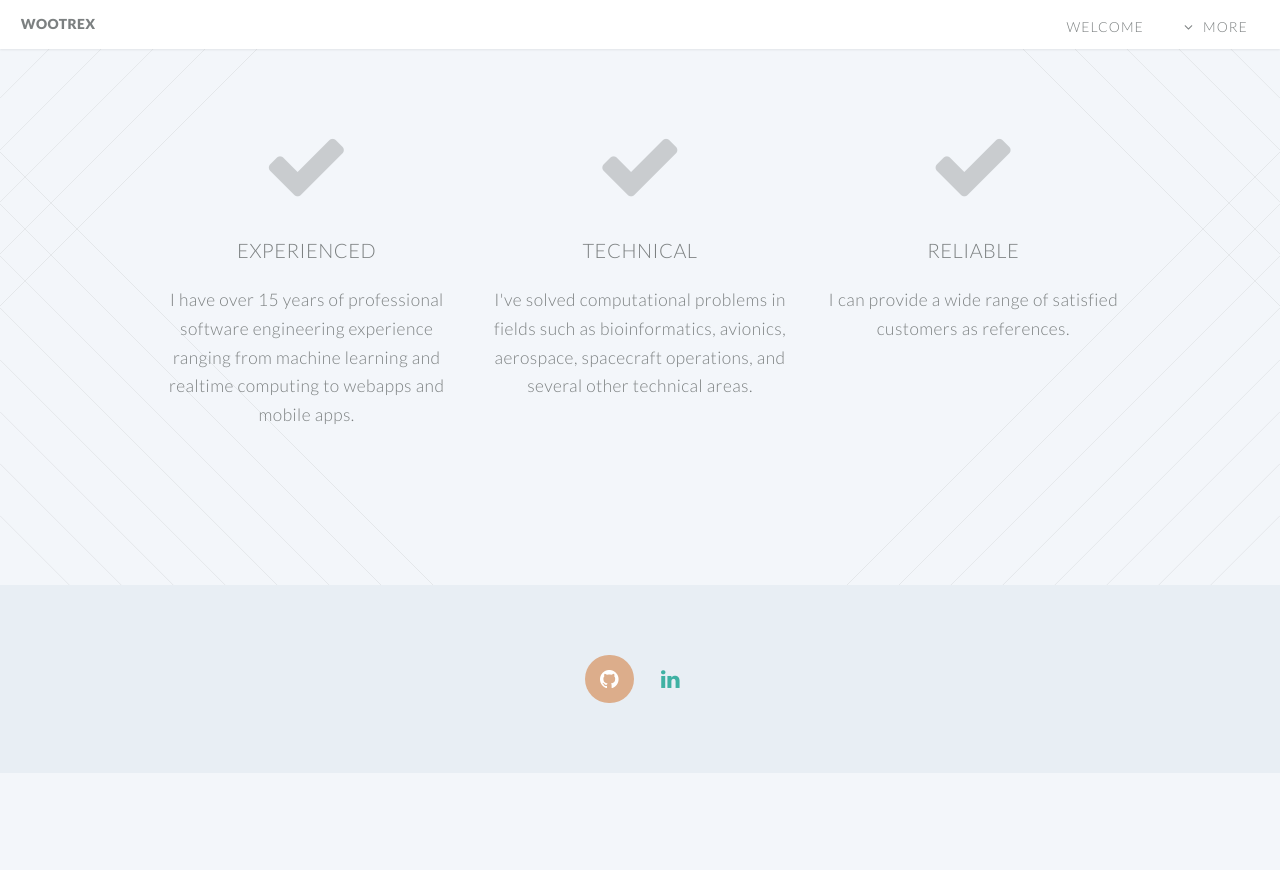
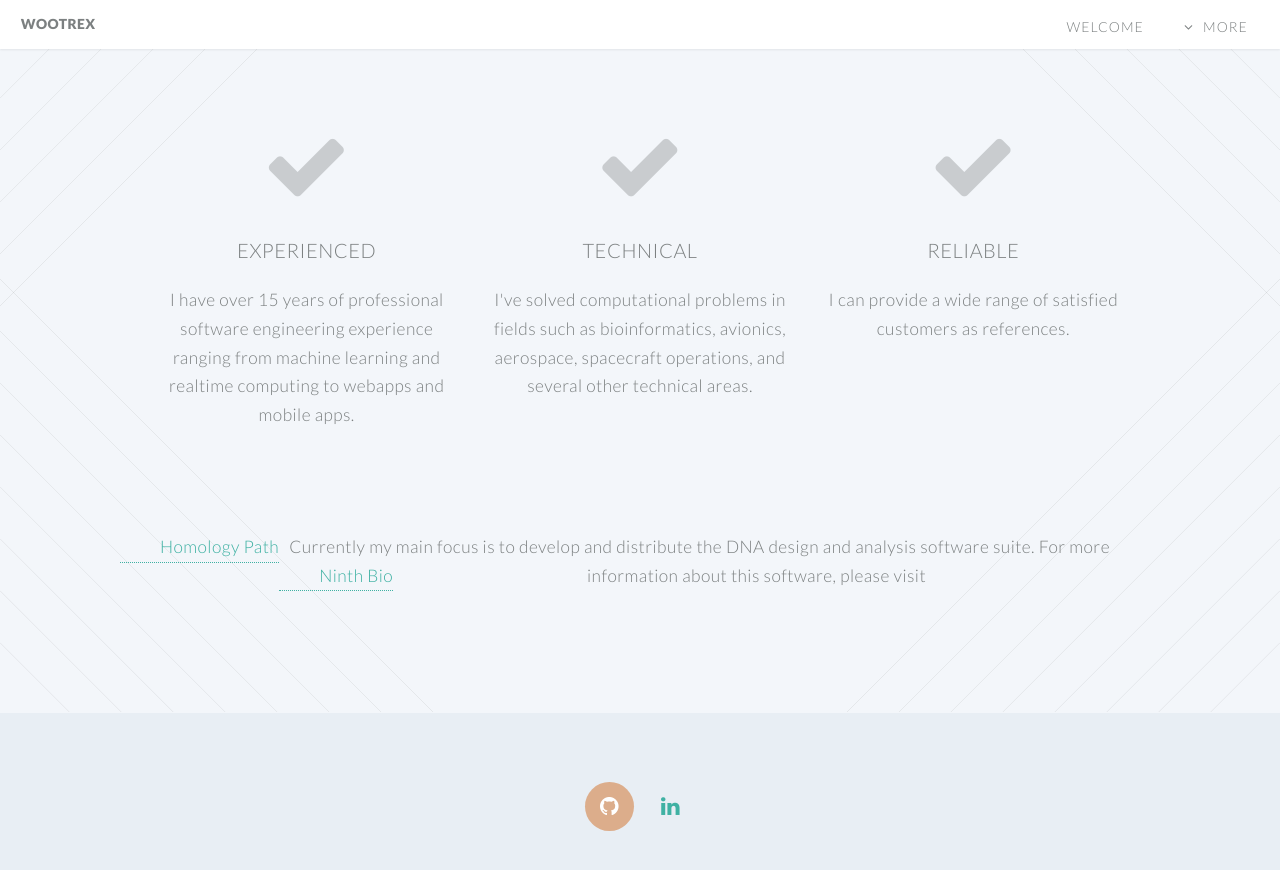
Before and after one commit to uzbit/uzbit.github.io, a Jekyll site: the page built from index.html, in a window 1280 px wide and 900 px high, scrolled down 699 px. Shown: the top 870 px of the window. Built offline with Jekyll 4.4.1, drawn with Linux system fonts in a browser that asks for light colours; before the commit the page ends 1472 px from its top, so only the background shows below that.

Commit message:
Updates for hp

```diff
--- a/_includes/header.html
+++ b/_includes/header.html
@@ -7,7 +7,7 @@
 						<li class="submenu">
 							<a href="">More</a>
 							<ul>
-								<li><a href="/index.html">About</a></li>
+								<li><a href="https://homologypath.com">Homology Path</a></li>
 								<li><a href="/contact.html">Contact</a></li>
 								<!--
 								<li class="submenu">
--- a/index.html
+++ b/index.html
@@ -89,6 +89,12 @@ layout: landing-page
 							</div>
 						</div>
 					</section>
+					<section class="wrapper style1 container special">
+						<div class="row">
+							Currently my main focus is to develop and distribute the <a href="https://homologypath.com">Homology Path</a> DNA design and analysis software suite.
+							For more information about this software, please visit <a href="https://www.ninthbio.com/">Ninth Bio</a>
+						</div>
+					</section>
 
 				<!-- Three
 					<section class="wrapper style3 container special">
```
